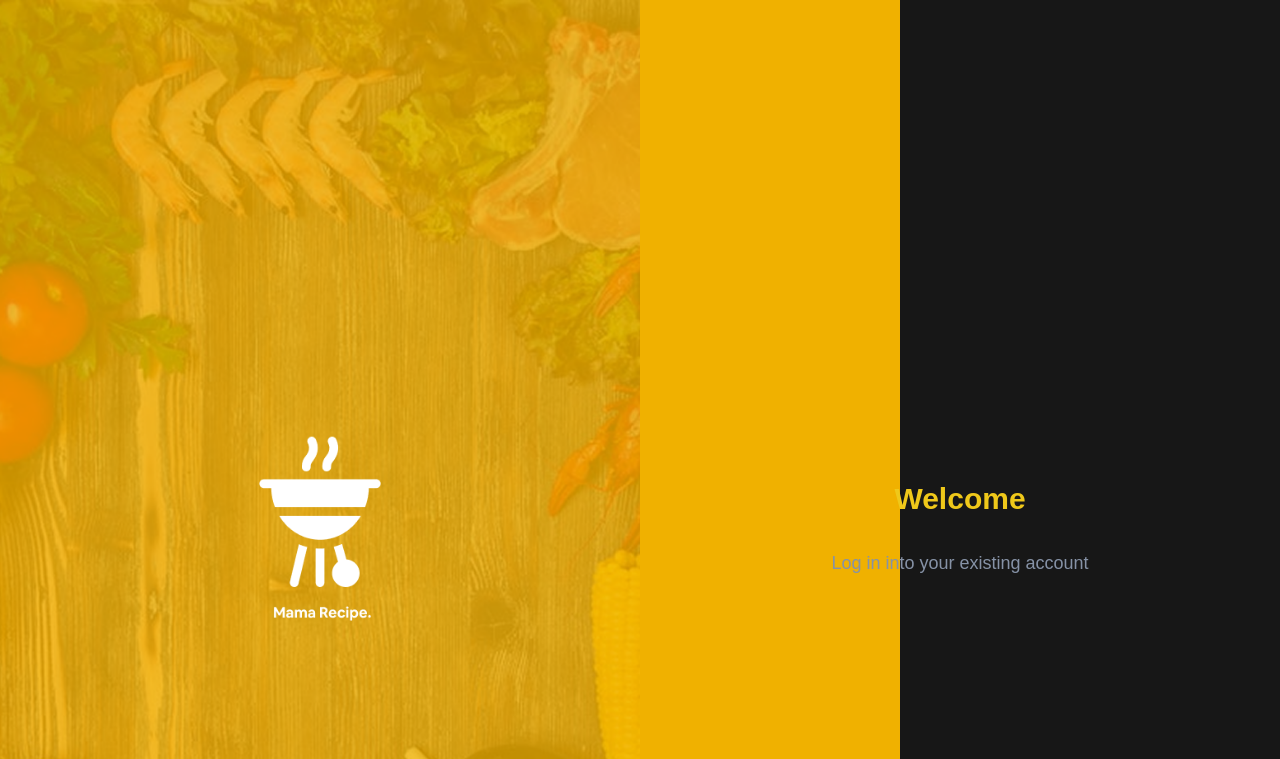
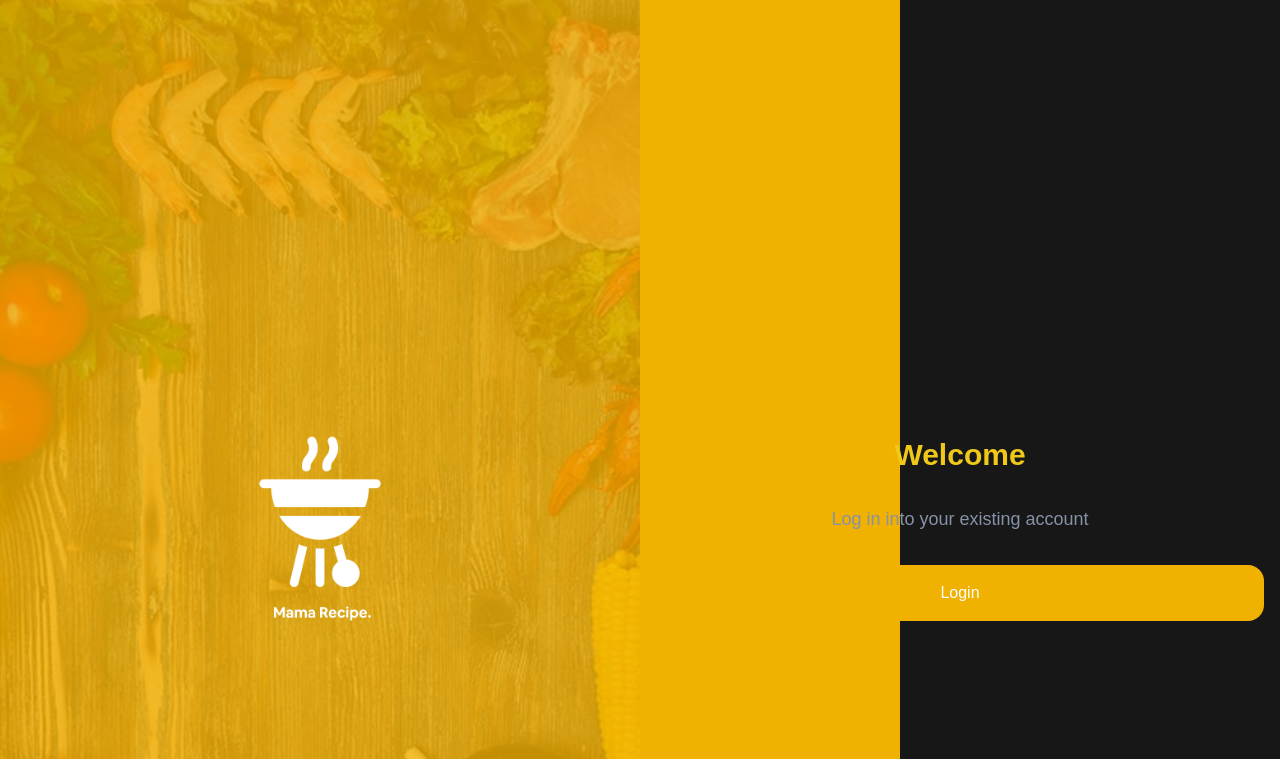
Before and after one commit to AkbarZul/NextJsLandingPage, a Next.js app: page /Login in a window 1280 px wide. Shown: the top 759 px of the page. Built offline with nearby package versions, Linux system fonts and the light colour scheme.

Commit message:
add component button and helper cn

```diff
--- a/src/app/Login/page.tsx
+++ b/src/app/Login/page.tsx
@@ -3,6 +3,7 @@
 import React from "react";
 import Image from "next/image";
 import { LoginImage, Logo } from "@/assets/png";
+import Button from "@/components/Button/Button";
 
 const LoginPage = () => {
   return (
@@ -30,11 +31,20 @@ const LoginPage = () => {
       </div>
 
       {/* Bagian Kanan (Form Login) */}
-      <div className="flex flex-col justify-center items-center text-center">
+      <div className="flex flex-col justify-center items-center text-center px-4">
         <p className="text-[#EFC81A] text-3xl font-bold mb-8">Welcome</p>
         <p className="text-[#8692A6] text-lg">
           Log in into your existing account
         </p>
+        <Button
+          variant="default"
+          theme="primary"
+          width="full"
+          className="mt-8 hover:cursor-pointer"
+          size="lg"
+        >
+          Login
+        </Button>
       </div>
     </div>
   );
--- /dev/null
+++ b/src/components/Button/Button.tsx
@@ -0,0 +1,84 @@
+import { ButtonHTMLAttributes } from 'react'
+
+import cn from '@/helper/cn'
+
+const base = 'flex items-center justify-center rounded-2xl font-medium'
+
+const themeClasses = {
+  primary: 'bg-yellow-500 text-white',
+  secondary: 'bg-white text-[#EFC81A]',
+}
+
+const variantClasses = {
+  default: 'disabled:bg-yellow-500 disabled:text-white',
+  outline:
+    'bg-transparent border-[1.5px] disabled:border-0 disabled:bg-yellow-500 disabled:text-white',
+  text: 'bg-transparent disabled:text-[#EFC81A]'
+}
+
+const sizeClasses = {
+  sm: 'h-10 px-6 text-sm',
+  md: 'h-12 px-6 text-base',
+  lg: 'h-14 px-6 text-base',
+  xl: 'h-16 px-6 text-xl'
+}
+
+const widthClasses = {
+  default: 'w-auto',
+  full: 'w-full'
+}
+
+const compoundVariants = {
+  primary: {
+    default: '',
+    outline: 'border-yellow-500 text-white hover:bg-yellow-500 hover:bg-opacity-10',
+    text: 'text-[#EFC81A]'
+  },
+  secondary: {
+    default: 'bg-yellow-500 text-white',
+    outline: 'border-yellow-500 text-white hover:bg-yellow-500 hover:bg-opacity-10',
+    text: 'text-[#EFC81A]'
+  },
+}
+
+export interface ButtonProps extends ButtonHTMLAttributes<HTMLButtonElement> {
+  variant?: 'default' | 'outline' | 'text'
+  theme?: 'primary' | 'secondary'
+  width?: 'default' | 'full'
+  size?: 'sm' | 'md' | 'lg' | 'xl'
+}
+
+const Button: React.FC<ButtonProps> = ({
+  variant = 'default',
+  size = 'md',
+  theme = 'primary',
+  type = 'button',
+  width = 'default',
+  disabled,
+  className,
+  children,
+  onClick,
+  ...props
+}) => {
+  return (
+    <button
+      type={type}
+      disabled={disabled}
+      className={cn(
+        base,
+        themeClasses[theme],
+        variantClasses[variant],
+        sizeClasses[size],
+        widthClasses[width],
+        compoundVariants[theme][variant],
+        className
+      )}
+      onClick={onClick}
+      {...props}
+    >
+      {children}
+    </button>
+  )
+}
+
+export default Button
--- /dev/null
+++ b/src/helper/cn.ts
@@ -0,0 +1,8 @@
+import { ClassValue, clsx } from 'clsx'
+import { twMerge } from 'tailwind-merge'
+
+const cn = (...inputs: ClassValue[]) => {
+  return twMerge(clsx(inputs))
+}
+
+export default cn
```
